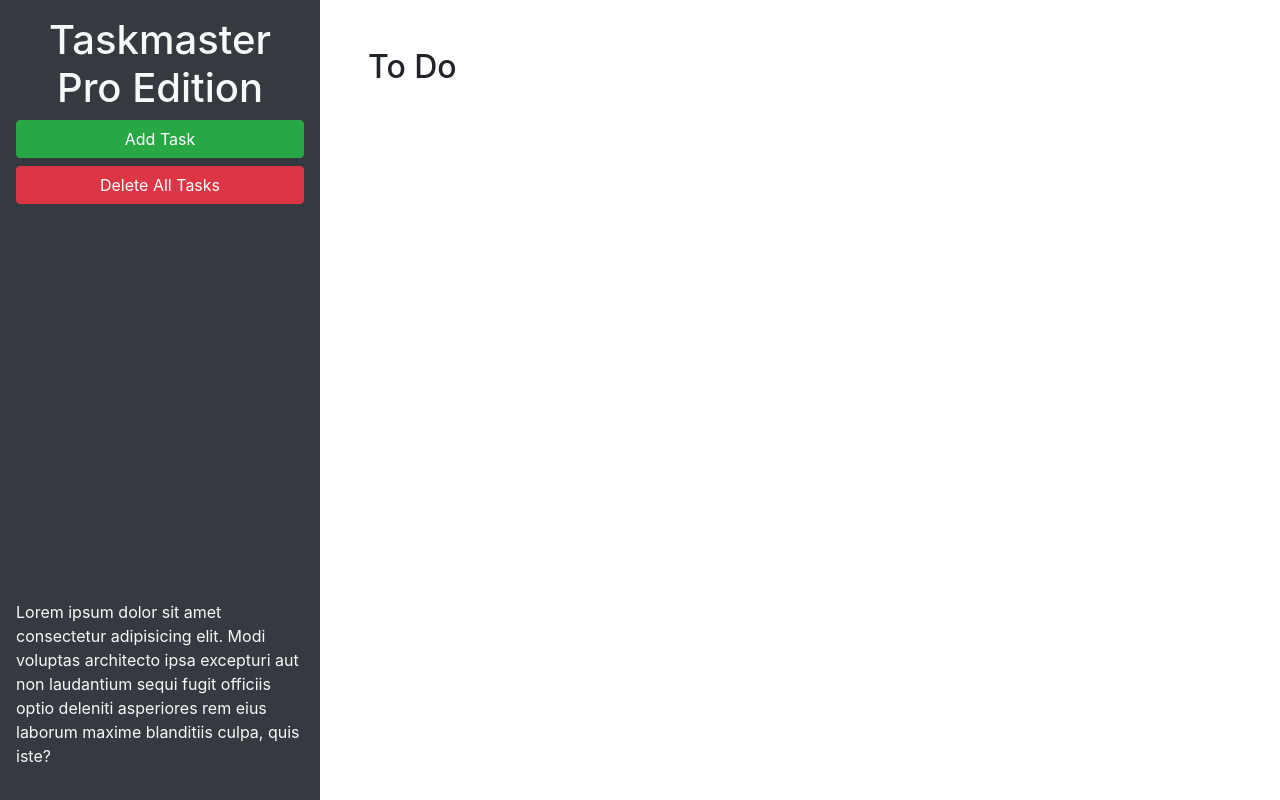
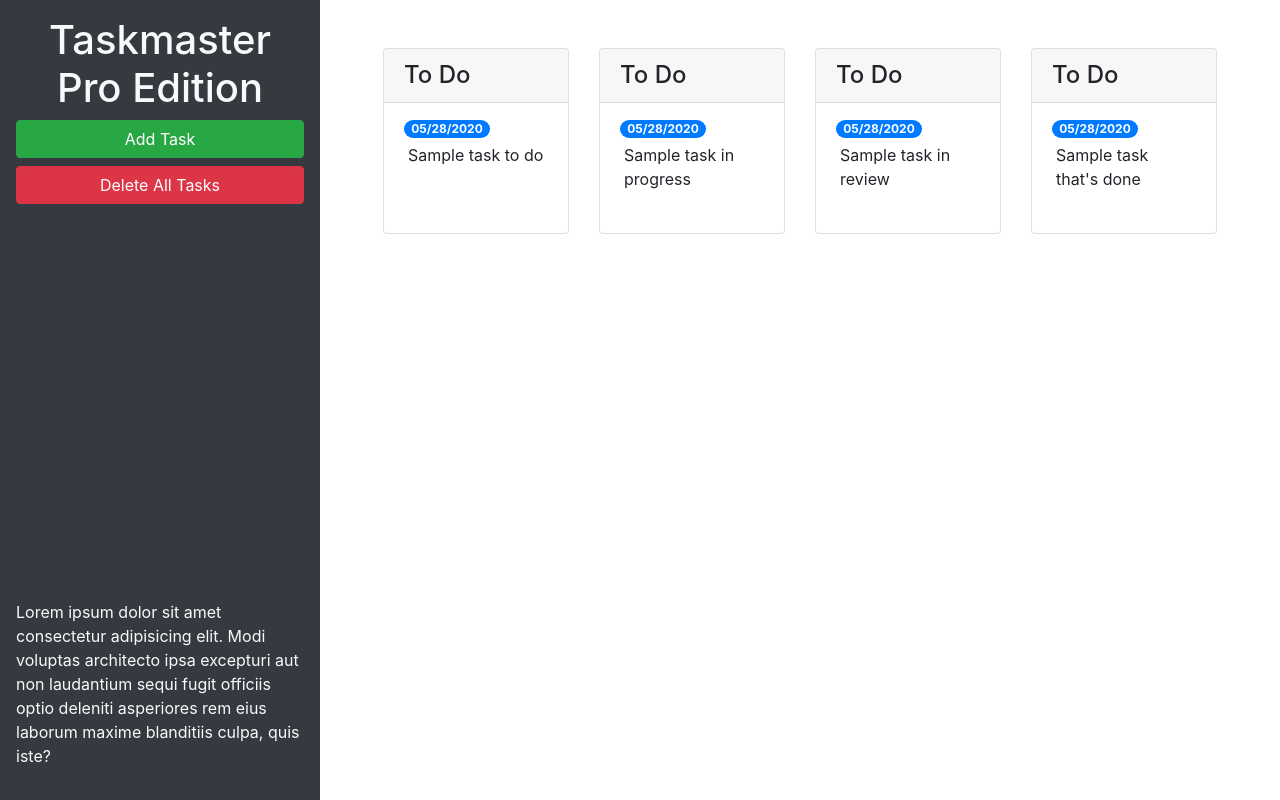
Before and after one commit to HRO0806/Taskmaster-pro, a plain HTML site: page index.html in a window 1280 px wide. Drawn offline with nearby package versions, Linux system fonts and the light colour scheme.

Commit message:
updated the styles with bootstrap

```diff
--- a/assets/js/script.js
+++ b/assets/js/script.js
@@ -43,6 +43,7 @@ var loadTasks = function() {
 var saveTasks = function() {
   localStorage.setItem("tasks", JSON.stringify(tasks));
 };
+
 $(".list-group").on("click", "p", function() {
   var text = $(this)
   .text()
--- a/index.html
+++ b/index.html
@@ -24,9 +24,67 @@
       </p>
     </header>
     <main class="col-12 col-lg-9">
-      <div class="m-5">
-        <h2>To Do</h2>
-        <ul id="list-toDo" class="list-group"> </ul>
+      <div class="m-5 row justify-content-around">
+        <!-- todo start -->
+        <div class="col-12 col-md-6 col-xl-3 mb-3">
+          <div class="card">
+            <h4 class="card-header">
+              To Do
+            </h4>
+            <ul id="list-toDo" class="list-group list-group-flush">
+              <li class="list-group-item">
+                <span class="badge badge-primary badge-pill">05/28/2020</span>
+                <p class="m-1">Sample task to do</p>
+              </li>
+            </ul>
+          </div>
+        </div>
+        <!-- todo end -->
+        <!-- in progress start -->
+        <div class="col-12 col-md-6 col-xl-3 mb-3">
+          <div class="card">
+            <h4 class="card-header">
+              To Do
+            </h4>
+            <ul id="list-inProgress" class="list-group list-group-flush">
+              <li class="list-group-item">
+                <span class="badge badge-primary badge-pill">05/28/2020</span>
+                <p class="m-1">Sample task in progress</p>
+              </li>
+            </ul>
+          </div>
+        </div>
+        <!-- in progress end -->
+        <!-- in review start -->
+        <div class="col-12 col-md-6 col-xl-3 mb-3">
+          <div class="card">
+            <h4 class="card-header">
+              To Do
+            </h4>
+            <ul id="list-inReview" class="list-group list-group-flush">
+              <li class="list-group-item">
+                <span class="badge badge-primary badge-pill">05/28/2020</span>
+                <p class="m-1">Sample task in review</p>
+              </li>
+            </ul>
+          </div>
+        </div>
+        <!-- in review end -->
+        <!-- done start -->
+        <div class="col-12 col-md-6 col-xl-3 mb-3">
+          <div class="card">
+            <h4 class="card-header">
+              To Do
+            </h4>
+            <ul id="list-done" class="list-group list-group-flush">
+              <li class="list-group-item">
+                <span class="badge badge-primary badge-pill">05/28/2020</span>
+                <p class="m-1">Sample task that's done</p>
+              </li>
+            </ul>
+          </div>
+        </div>
+        <!-- done end -->
       </div>
     </main>
   </div>
@@ -46,11 +104,11 @@
           <form>
             <div class="form-group">
               <label for="modalTaskDescription">Task description</label>
-              <textarea id="modalTaskDescription" rows="3"></textarea>
+              <textarea id="modalTaskDescription" rows="3" class="form-control"></textarea>
             </div>
             <div class="form-group">
               <label for="modalDueDate">Due date</label>
-              <input type="text" id="modalDueDate" placeholder="mm/dd/yyyy" autocomplete="off" />
+              <input type="text" class="form-control" id="modalDueDate" placeholder="mm/dd/yyyy" autocomplete="off" />
             </div>
           </form>
         </div>
```
Also changed, not shown: 1 other file.
